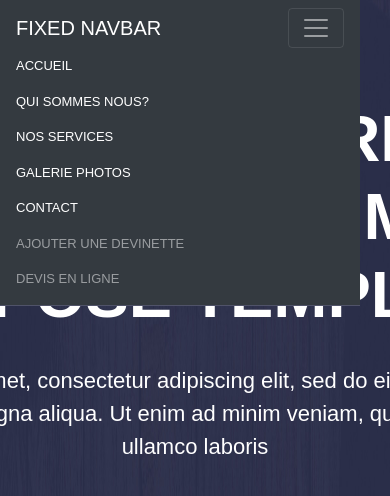
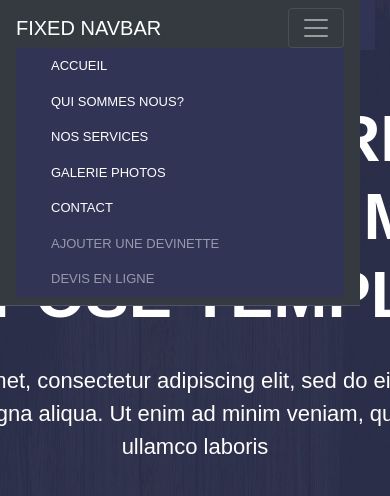
Before and after one commit to emadc/OpenDesignSchool, a PHP site: template view/maquette.html in a window 390 px wide, after a click that opens the changed part; the page is wider, and only the part inside the window is pictured. Shown: the top 496 px of that part. Run offline with PHP 8.4, Linux system fonts and the light colour scheme; the template is opened without the code that fills it, so the values that code supplies are empty.

Commit message:
responsive navbar

```diff
--- a/assets/css/style.css
+++ b/assets/css/style.css
@@ -43,16 +43,16 @@ header img {
 	max-width: 1235px;
 }
 
-main {
-	margin-top: 100px;
-	min-height: 470px;
-}
-
 /* nav bar */
 .navbar {
 	width: 100%;
 	height: 100%;
 	border-bottom: 1px solid #505369;
+}
+
+main {
+	margin-top: 100px;
+	min-height: 470px;
 }
 
 /* home */
@@ -220,5 +220,28 @@ footer p {
 }
 
 footer .col-md-12 {
-    background-color: #313455;
+	background-color: #313455;
 }
+
+@media ( max-width : 1200px) {
+}
+
+@media ( max-width : 992px) {
+	header {
+		height: 50px;
+		background-color: #313455;
+	}
+	header img {
+		height: 40px;
+	}
+	#navbarCollapse {
+		background-color: #313455;
+		padding-left: 35px;
+	}
+}
+
+@media ( max-width : 768px) {
+}
+
+@media ( max-width : 576px) {
+}
--- a/view/_footer.php
+++ b/view/_footer.php
@@ -10,9 +10,7 @@
 				</div>
 				<div class="col-md-2 col-sm-2">
 					<h3>About activebox</h3>
-					<p>
-
-Cicero writing letters; from an early edition by Hieronymus Scotus Sed ut perspiciatis, unde omnis.</p>
+					<p>Cicero writing letters; from an early edition by Hieronymus Scotus Sed ut perspiciatis, unde omnis.</p>
 				</div>
 				<div class="col-md-12 text-center">Copy</div>
 			</footer>
```
